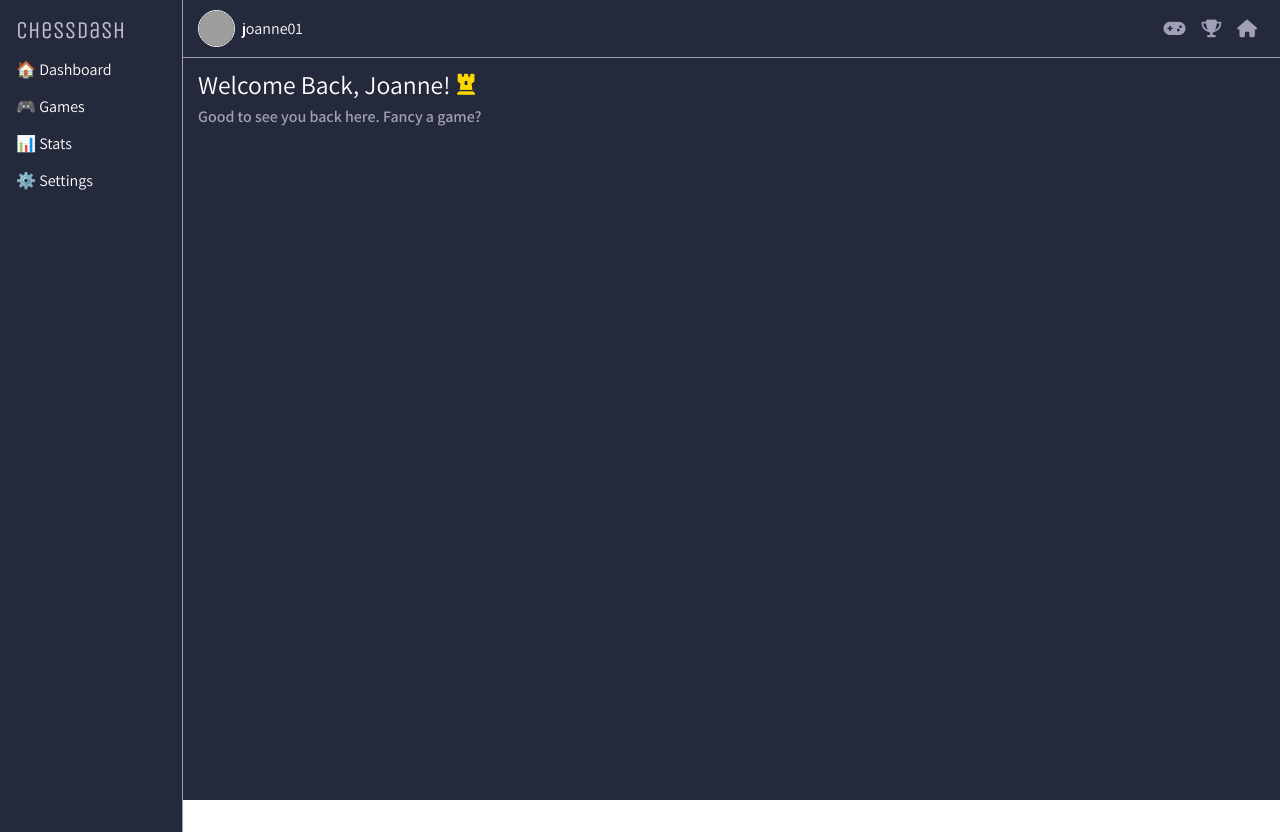
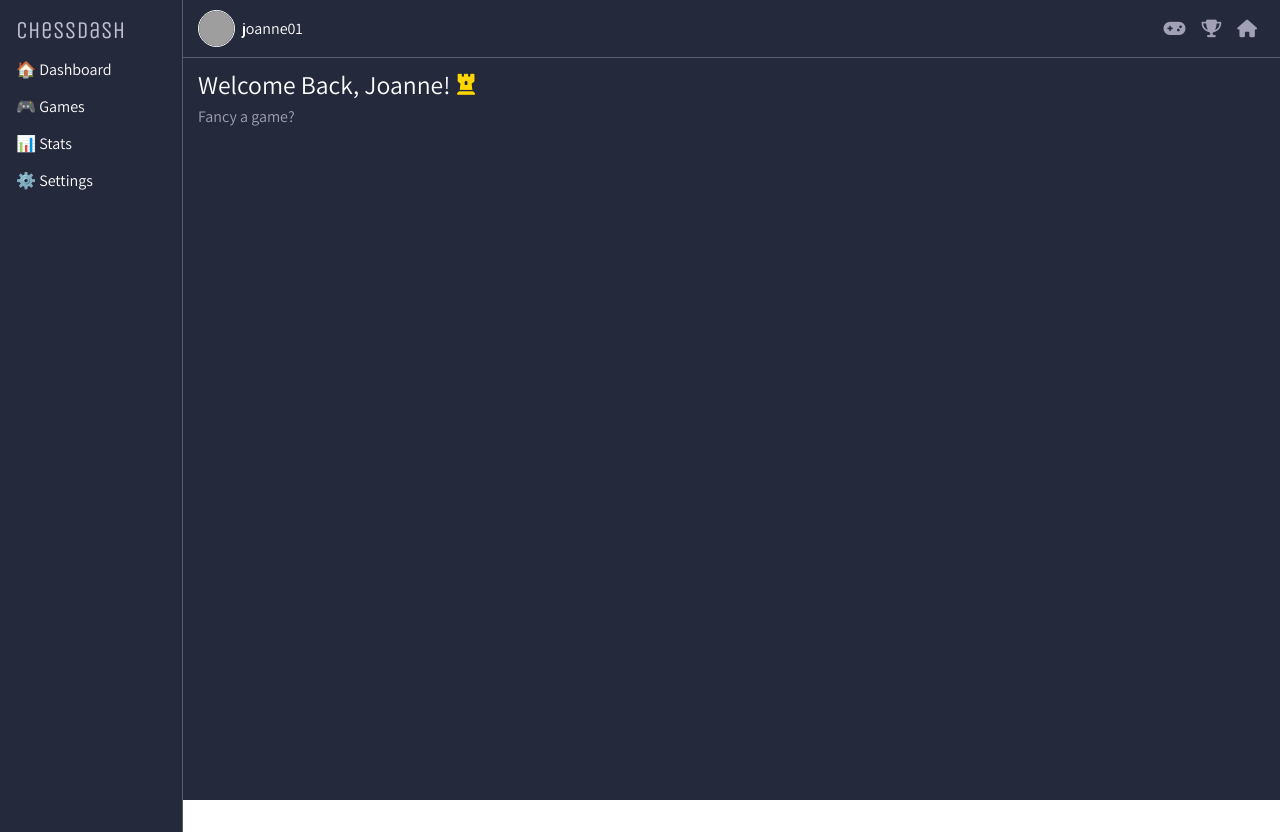
Before and after one commit to joseph-johnson27001/game-dashboard, a Vue app: page / in a window 1280 px wide. Built offline with nearby package versions, Linux system fonts and the light colour scheme; grey boxes are pictures that could not be loaded.

Commit message:
Sidebar and top nav layout

```diff
--- a/src/components/Navigation/SideBar.vue
+++ b/src/components/Navigation/SideBar.vue
@@ -27,7 +27,7 @@ export default {
   display: flex;
   flex-direction: column;
   padding: 1rem;
-  border-right: 1px solid #a1a0b6;
+  border-right: 1px solid #a1a0b66e;
 }
 
 .sidebar-header {
--- a/src/components/Navigation/TopNav.vue
+++ b/src/components/Navigation/TopNav.vue
@@ -41,7 +41,7 @@ export default {
   flex-grow: 1;
   background-color: rgb(37, 41, 60);
   padding-bottom: 5px;
-  border-bottom: 1px solid #a1a0b6;
+  border-bottom: 1px solid #a1a0b66e;
   padding: 10px 15px;
 }
 
--- a/src/components/UI/WelcomeBackSection.vue
+++ b/src/components/UI/WelcomeBackSection.vue
@@ -1,7 +1,7 @@
 <template>
   <div class="welcome-back-section">
     <h1>Welcome Back, {{ name }}! <i class="fa-solid fa-chess-rook"></i></h1>
-    <p>Good to see you back here. Fancy a game?</p>
+    <p>Fancy a game?</p>
   </div>
 </template>
 
@@ -46,7 +46,7 @@ p {
   color: #a1a0b6;
   padding-top: 0px;
   margin-top: 0px;
-  font-weight: 600;
+  font-weight: 500;
 }
 
 </style>
```
